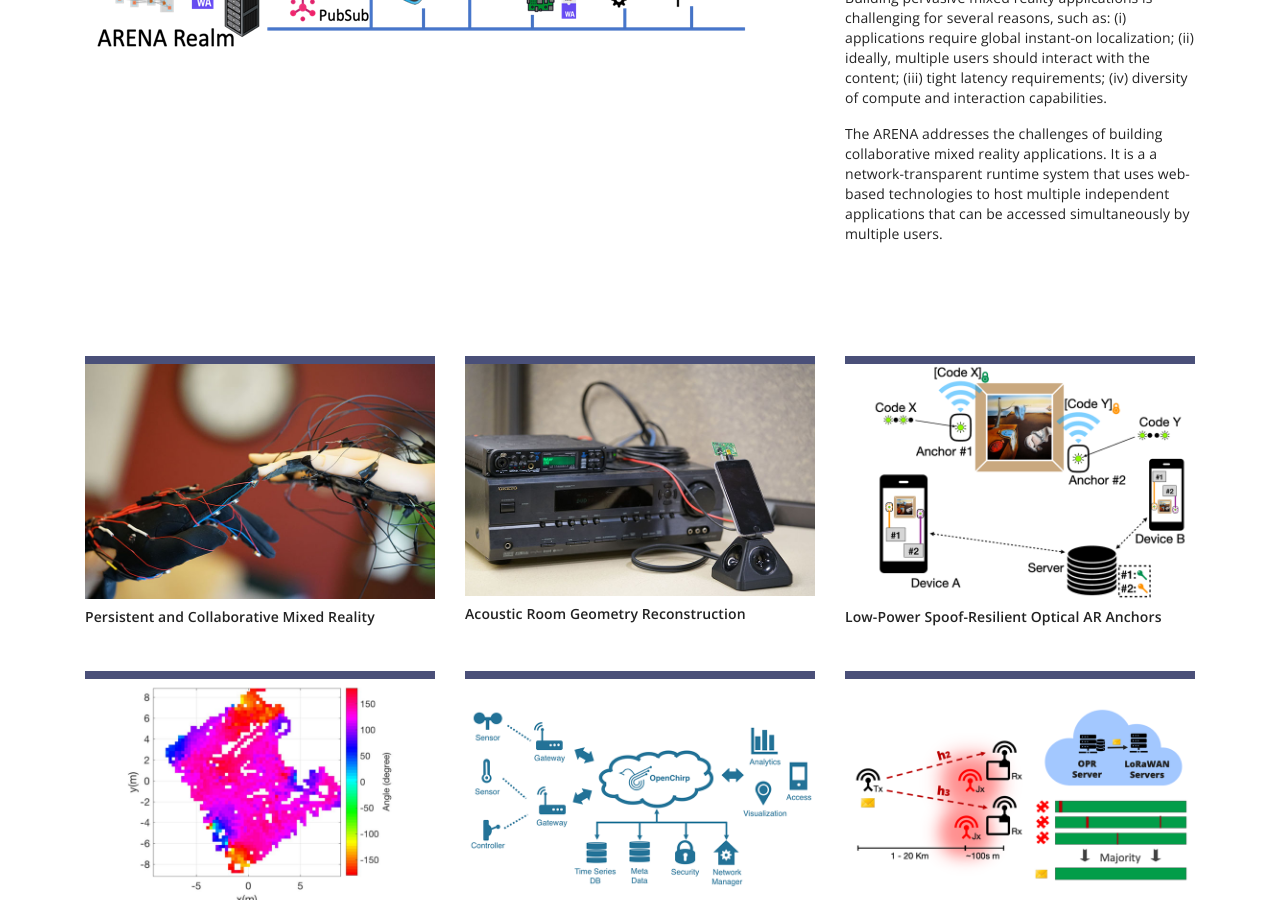
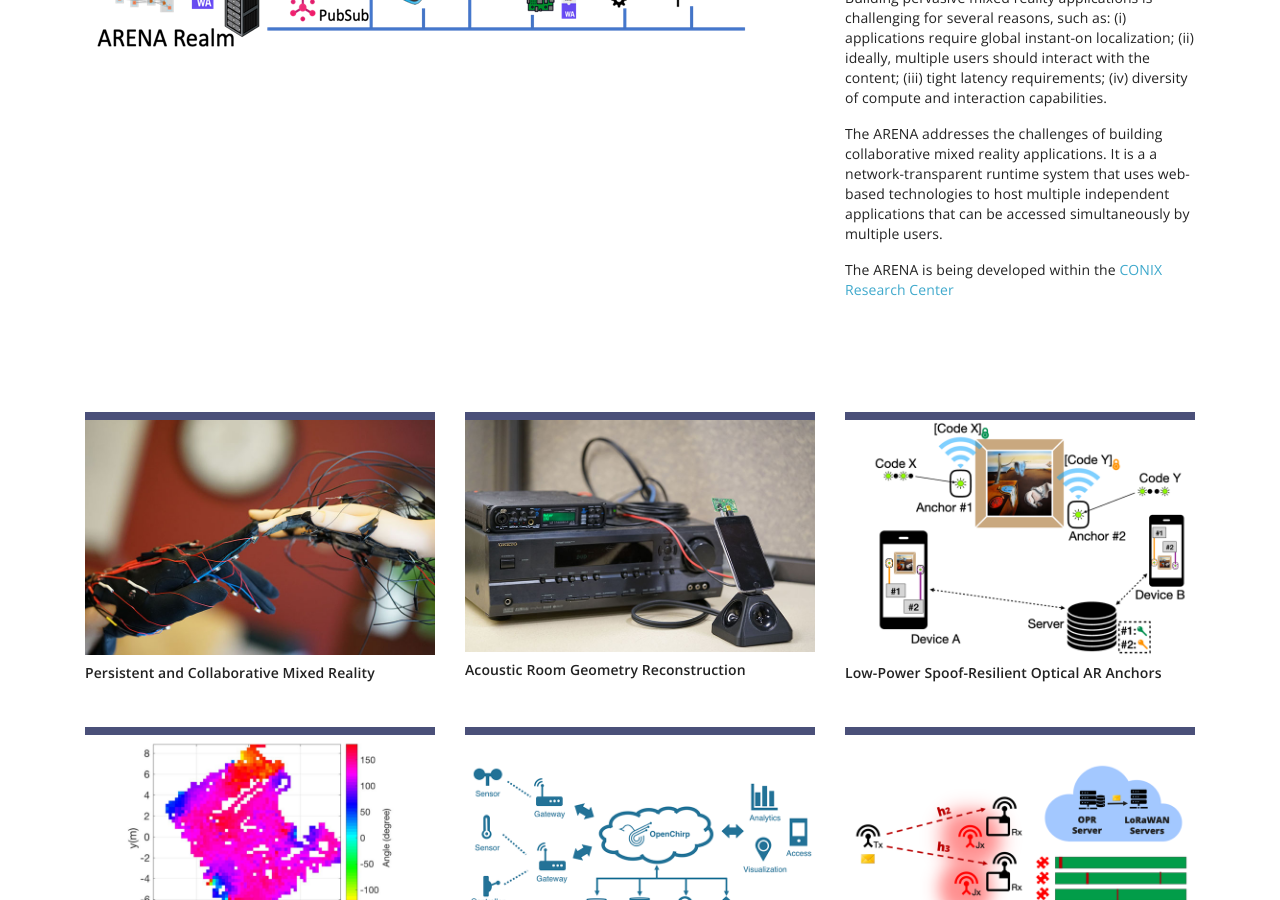
Before and after one commit to WiseLabCMU/website, a Jekyll site: the page built from _projects/arena.md, in a window 1280 px wide and 900 px high, scrolled down 574 px. Built offline with Jekyll 4.4.1, drawn with Linux system fonts in a browser that asks for light colours.

Commit message:
Added CONIX mention

```diff
--- a/_projects/arena.md
+++ b/_projects/arena.md
@@ -9,3 +9,5 @@ Many have predicted the future of the Web to be the integration of Web content w
 Building pervasive mixed reality applications is challenging for several reasons, such as: (i) applications require global instant-on localization; (ii) ideally, multiple users should interact with the content; (iii) tight latency requirements; (iv) diversity of compute and interaction capabilities.
 
 The ARENA addresses the challenges of building collaborative mixed reality applications. It is a a network-transparent runtime system that uses web-based technologies to host multiple independent applications that can be accessed simultaneously by multiple users.
+
+The ARENA is being developed within the [CONIX Research Center](https://conix.io/)
```
Also changed, not shown: img/projects/arena-arch-2.png.
